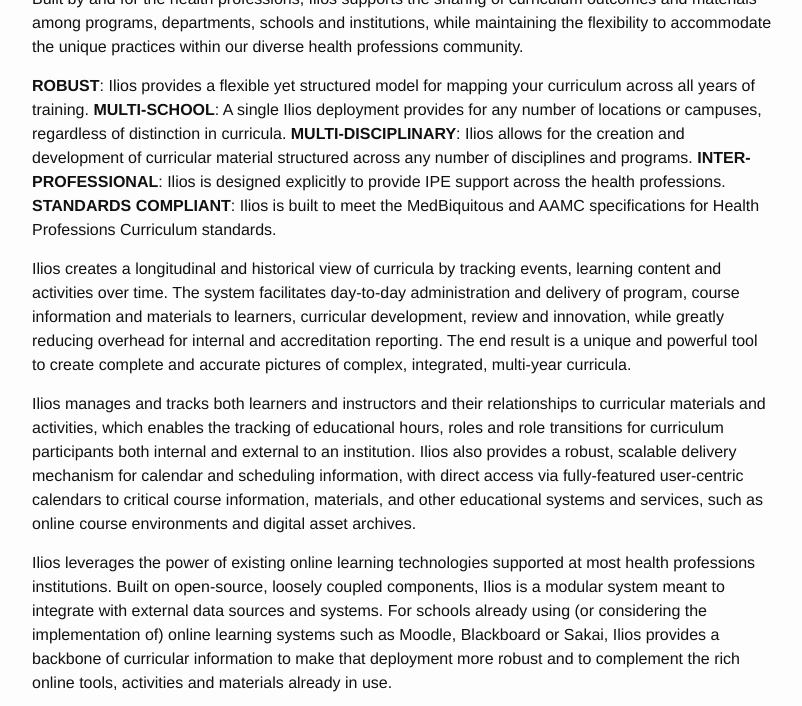
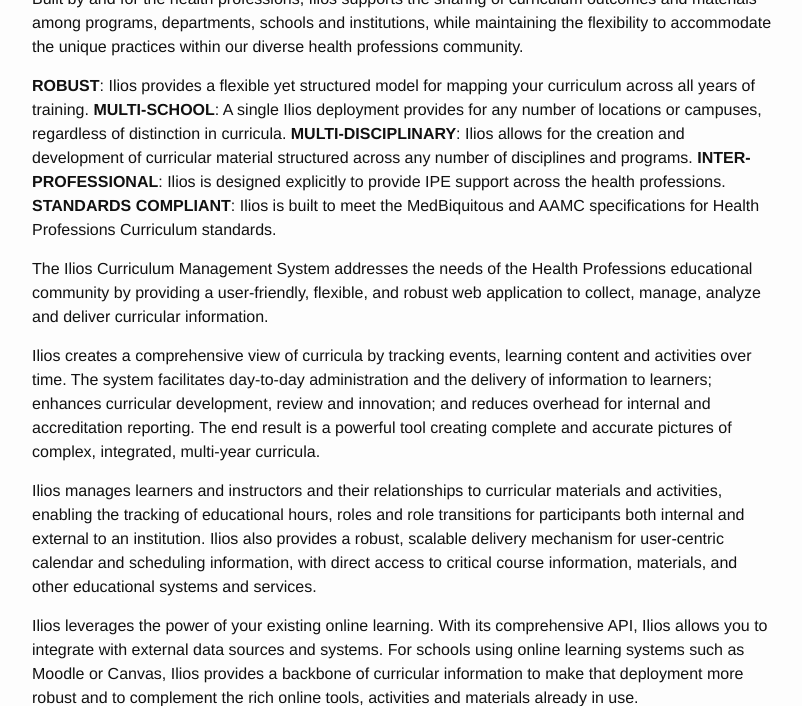
Before and after one commit to ilios/iliosproject.org, a Jekyll site: the page built from about.md, in a window 1280 px wide and 900 px high, scrolled down 348 px, cut to the strip 0-706 px from the top of the window. Shown: the whole strip, without its empty margins (238-1040 px from the left). Built offline with Jekyll 4.4.1, drawn with Linux system fonts in a browser that asks for light colours.

Commit message:
update about text to match readies
update about text to match readies

```diff
--- a/about.md
+++ b/about.md
@@ -20,10 +20,12 @@
 **INTER-PROFESSIONAL**: Ilios is designed explicitly to provide IPE support across the health professions.
 **STANDARDS COMPLIANT**: Ilios is built to meet the MedBiquitous and AAMC specifications for Health Professions Curriculum standards.
 
-Ilios creates a longitudinal and historical view of curricula by tracking events, learning content and activities over time. The system facilitates day-to-day administration and delivery of program, course information and materials to learners, curricular development, review and innovation, while greatly reducing overhead for internal and accreditation reporting. The end result is a unique and powerful tool to create complete and accurate pictures of complex, integrated, multi-year curricula.
+The Ilios Curriculum Management System addresses the needs of the Health Professions educational community by providing a user-friendly, flexible, and robust web application to collect, manage, analyze and deliver curricular information.
 
-Ilios manages and tracks both learners and instructors and their relationships to curricular materials and activities, which enables the tracking of educational hours, roles and role transitions for curriculum participants both internal and external to an institution. Ilios also provides a robust, scalable delivery mechanism for calendar and scheduling information, with direct access via fully-featured user-centric calendars to critical course information, materials, and other educational systems and services, such as online course environments and digital asset archives.
+Ilios creates a comprehensive view of curricula by tracking events, learning content and activities over time. The system facilitates day-to-day administration and the delivery of information to learners; enhances curricular development, review and innovation; and reduces overhead for internal and accreditation reporting. The end result is a powerful tool creating complete and accurate pictures of complex, integrated, multi-year curricula.
 
-Ilios leverages the power of existing online learning technologies supported at most health professions institutions. Built on open-source, loosely coupled components, Ilios is a modular system meant to integrate with external data sources and systems. For schools already using (or considering the implementation of) online learning systems such as Moodle, Blackboard or Sakai, Ilios provides a backbone of curricular information to make that deployment more robust and to complement the rich online tools, activities and materials already in use.
+Ilios manages learners and instructors and their relationships to curricular materials and activities, enabling the tracking of educational hours, roles and role transitions for participants both internal and external to an institution. Ilios also provides a robust, scalable delivery mechanism for user-centric calendar and scheduling information, with direct access to critical course information, materials, and other educational systems and services.
+
+Ilios leverages the power of your existing online learning. With its comprehensive API, Ilios allows you to integrate with external data sources and systems. For schools using online learning systems such as Moodle or Canvas, Ilios provides a backbone of curricular information to make that deployment more robust and to complement the rich online tools, activities and materials already in use.
 
 <iframe src="//www.slideshare.net/slideshow/embed_code/key/piMaieXPQ9CFoL" width="425" height="355" frameborder="0" marginwidth="0" marginheight="0" scrolling="no" style="border:1px solid #CCC; border-width:1px; margin-bottom:5px; max-width: 100%;" allowfullscreen> </iframe> <div style="margin-bottom:5px"> <strong> <a href="//www.slideshare.net/saschaben/intro-to-ilios" title="Intro to Ilios" target="_blank">Intro to Ilios</a> </strong> from <strong><a href="//www.slideshare.net/saschaben" target="_blank">Sascha Cohen</a></strong> </div>
```
